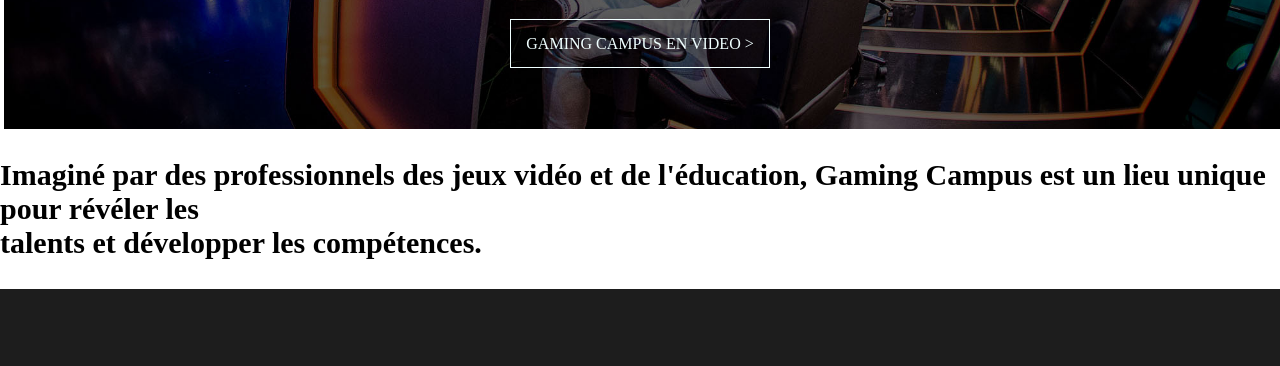
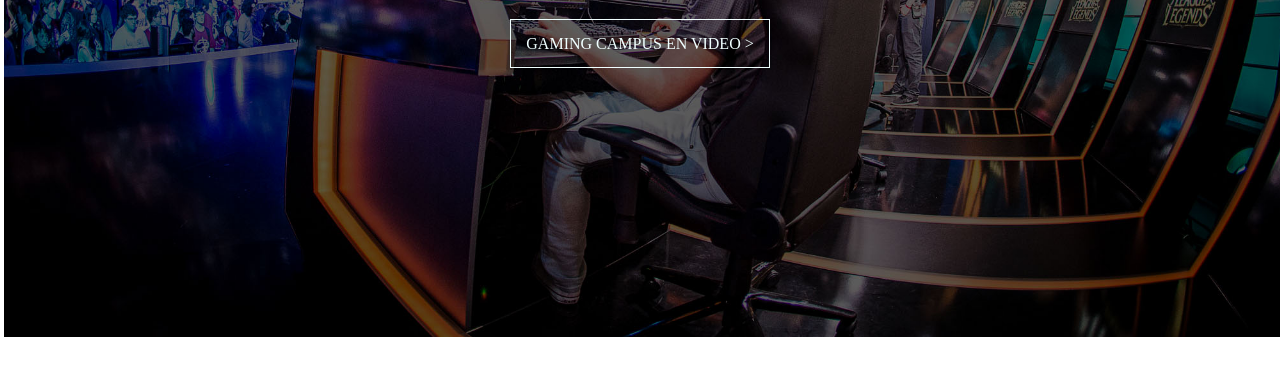
Before and after one commit to RACHID63/TP-N-3, a plain HTML site: page index.html in a window 1280 px wide. Shown: the part 637-1003 px from the top of the page. Drawn offline with Linux system fonts and the light colour scheme.

Commit message:
up to date containeursectiongaming

```diff
--- a/styles.css
+++ b/styles.css
@@ -66,7 +66,7 @@
 
 header {
 
-  height: 800px;
+  height: 1015px;
   width: 100vw;
   display: flex;
   flex-direction: column;
```
